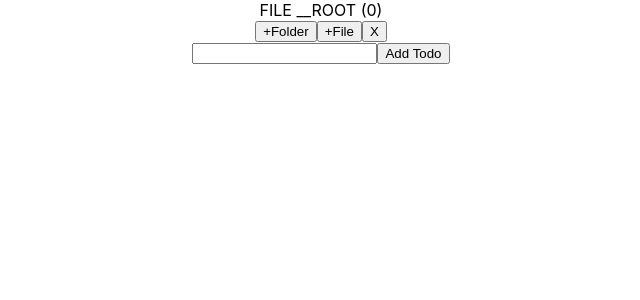
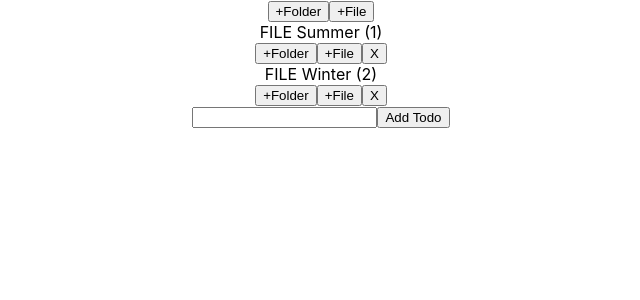
Before and after one commit to PlasmaIntec/fridge, a React (Create React App) app: page / in a window 1280 px wide. Shown: the top 300 px of the page, without its empty margins (319-959 px from the left). Built offline with nearby package versions, Linux system fonts and the light colour scheme.

Commit message:
Separate Root Folder from Folder

```diff
--- a/src/App.js
+++ b/src/App.js
@@ -3,7 +3,7 @@ import { connect } from 'react-redux'
 import { addFolder } from './actions/addFolder'
 import { getFolder } from './selectors'
 
-import ConnectedFolder from './containers/Folder'
+import ConnectedRoot from './containers/Root'
 import './App.css';
 
 const mapStateToProps = (state, ownProps) => ({
@@ -18,7 +18,7 @@ const App = ({ folders, handleAddFolder }) => {
   let input;
   return (
     <div className="App">
-      <ConnectedFolder id={0} />
+      <ConnectedRoot />
       <form onSubmit={e => {
         e.preventDefault()
         if (!input.value.trim()) {
--- /dev/null
+++ b/src/components/Root.js
@@ -0,0 +1,49 @@
+import React, { Component } from 'react';
+import ConnectedFolder from '../containers/Folder.js';
+import ConnectedFile from '../containers/File.js';
+
+export default class Root extends Component {
+    constructor(props) {
+        super(props);
+        this.addFolderHandler = this.addFolderHandler.bind(this);
+        this.addFileHandler = this.addFileHandler.bind(this);
+    }
+
+    addFolderHandler() {
+        const { folder, handleAddFolder } = this.props;
+        const newName = window.prompt('ADD FOLDER') || '';
+        if (!newName.trim()) {
+            return;
+        }
+        handleAddFolder(folder.id, newName);
+    }
+
+    addFileHandler() {
+        const { folder, handleAddFile } = this.props;
+        const newName = window.prompt('ADD FILE') || '';
+        if (!newName.trim()) {
+            return;
+        }
+        handleAddFile(folder.id, newName);
+    }
+
+    render() {
+        const { folder, files } = this.props;
+        return (
+            <div>
+                <button onClick={this.addFolderHandler}>+Folder</button>
+                <button onClick={this.addFileHandler}>+File</button>
+                {
+                    folder && folder.folders.map(id => (
+                        <ConnectedFolder key={id} id={id} />
+                    ))
+                }
+                {
+                    files && files.map(id => (
+                        <ConnectedFile key={id} id={id} />
+                    ))
+                }
+            </div>
+        )
+    }
+}
--- a/src/containers/Folder.js
+++ b/src/containers/Folder.js
@@ -40,6 +40,7 @@ const mergeProps = (stateProps, dispatchProps) => ({
         })
         stateProps.descendantFolders.reduceRight((acc, id) => { // iterates right to left
             dispatchProps.deleteFolder(id);
+            return null;
         }, 0) // need initial value in case of empty array
         dispatchProps.deleteFolder(folderId);
     }
--- /dev/null
+++ b/src/containers/Root.js
@@ -0,0 +1,25 @@
+import { connect } from 'react-redux'
+import { renameFolder } from '../actions/renameFolder'
+import { addFolder } from '../actions/addFolder'
+import { addFile } from '../actions/addFile'
+import {
+    getFolder,
+    getFiles
+} from '../selectors'
+
+import Root from '../components/Root.js'
+
+const mapStateToProps = (state) => ({
+    folder: getFolder(state, 0),
+    files: getFiles(state, 0)
+})
+
+const mapDispatchToProps = (dispatch) => ({
+    handleAddFile: (folderId, fileName) => dispatch(addFile(folderId, fileName)),
+    handleAddFolder: (folderId, fileName) => dispatch(addFolder(folderId, fileName)),
+    handleRenameFolder: (oldFolderId, newFolderName) => dispatch(renameFolder(oldFolderId, newFolderName))
+})
+
+const ConnectedRoot = connect(mapStateToProps, mapDispatchToProps)(Root)
+
+export default ConnectedRoot
```
